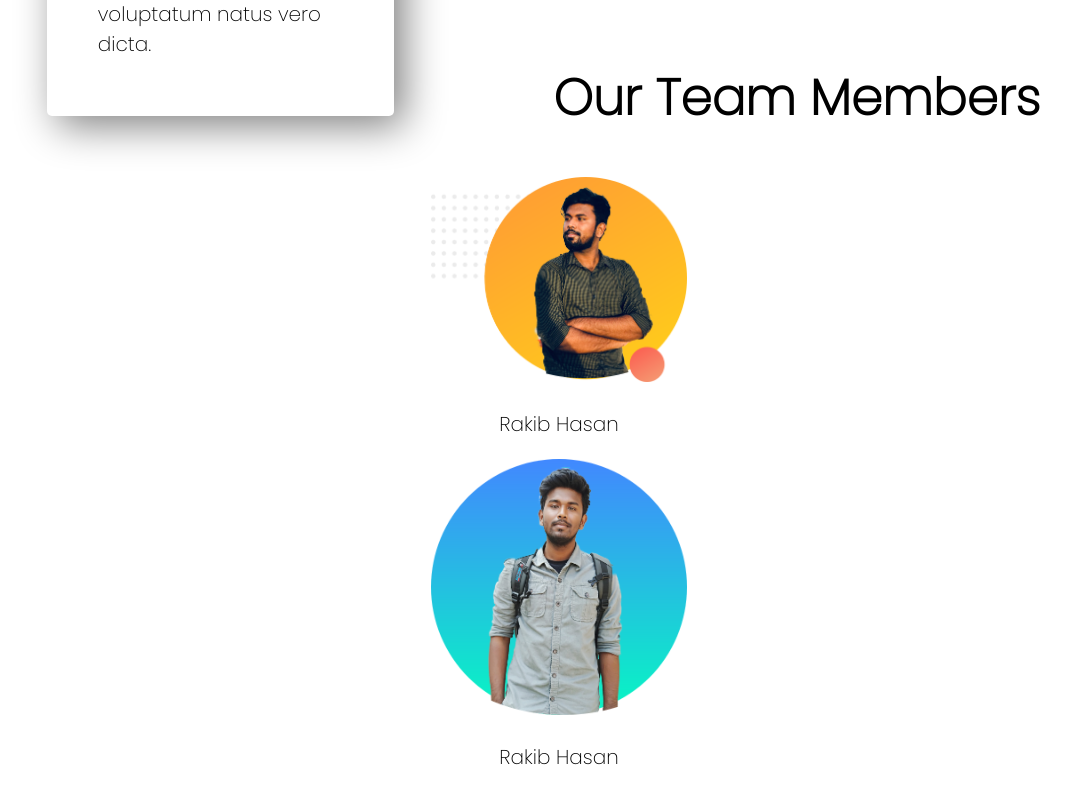
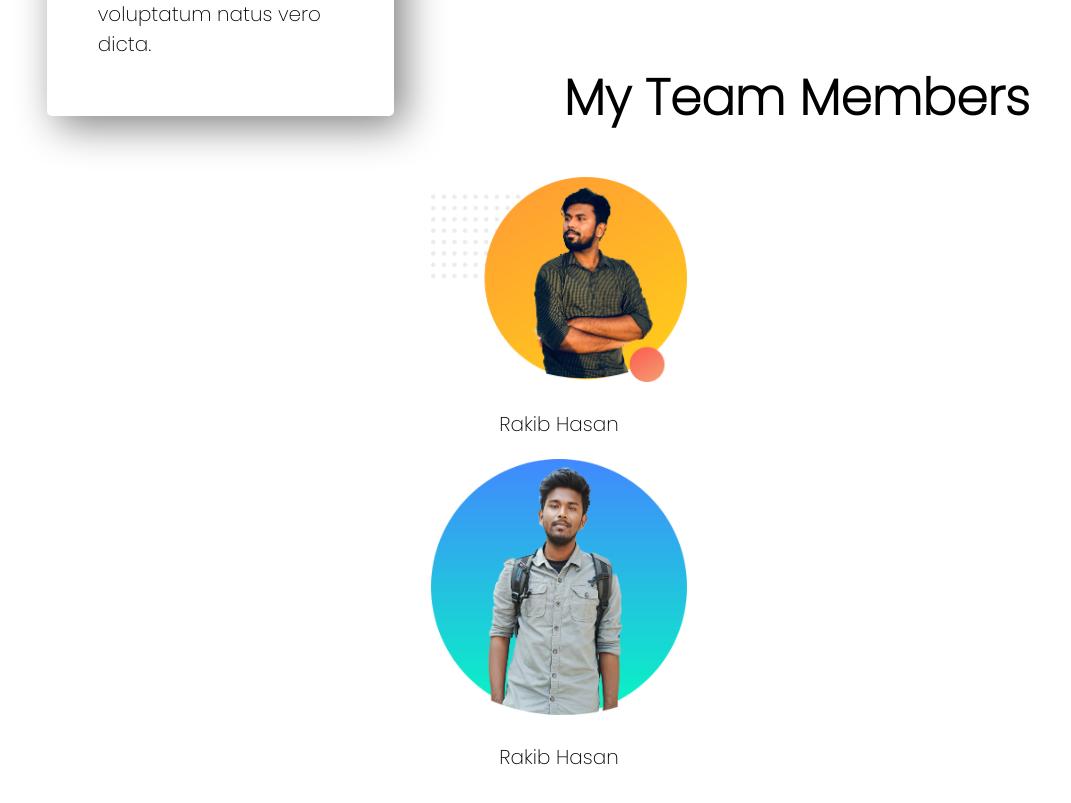
Before and after one commit to mrakib007/Assignment1, a plain HTML site: page index.html in a window 1280 px wide. Shown: the part 2049-2852 px from the top of the page, without its empty margins (81-1152 px from the left). Drawn offline with Linux system fonts and the light colour scheme.

Commit message:
correction

```diff
--- a/index.html
+++ b/index.html
@@ -67,7 +67,7 @@
 
     <section class="team">
         <h1>
-            Our Team Members
+            My Team Members
         </h1>
 
         <div>
```
